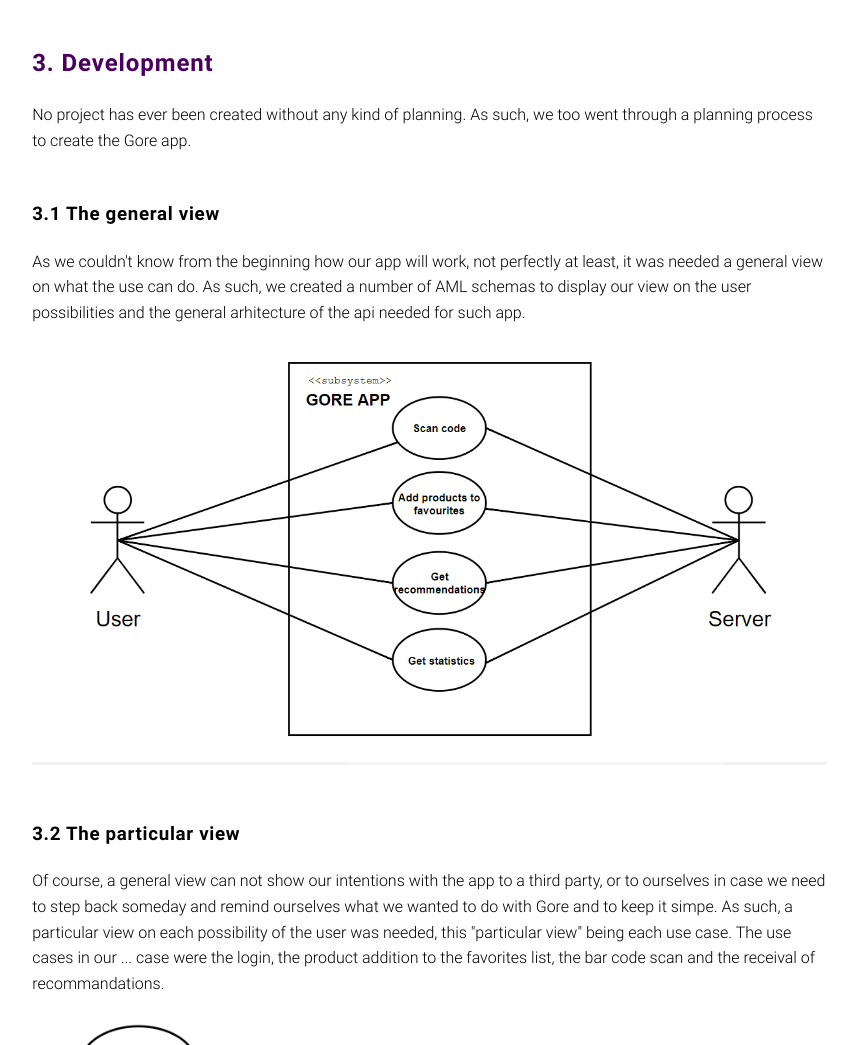
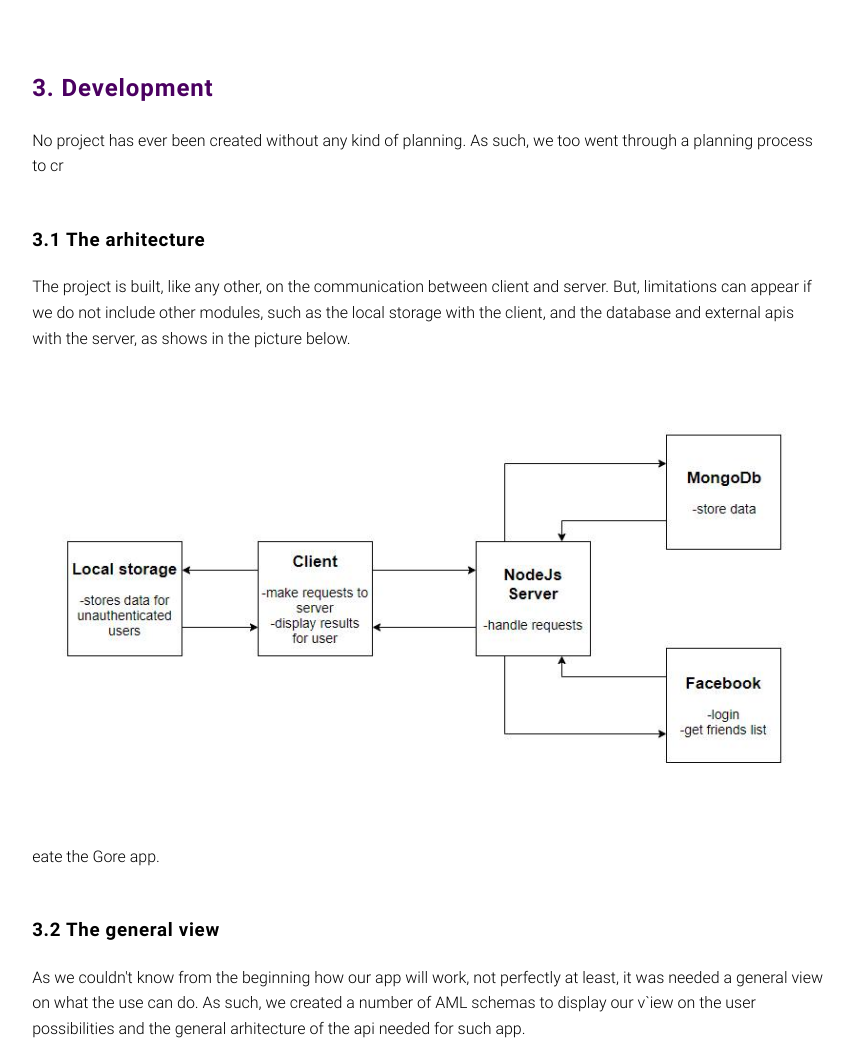
Before and after one commit to Boistean-Sergiu/gore, a website: page htmlDocs/index.html in a window 1280 px wide. Shown: the part 1421-2466 px from the top of the page, without its empty margins (211-1068 px from the left). Drawn offline with Linux system fonts and the light colour scheme.

Commit message:
added arhicture section back, but in the development

```diff
--- a/htmlDocs/index.html
+++ b/htmlDocs/index.html
@@ -53,13 +53,22 @@
     <h2>Development</h2>
     <p>
       No project has ever been created without any kind of planning. As such, we too went through a planning process to
-      create the Gore app.
+      cr
+      <section id="The arhitecture">
+        <h2>The arhitecture</h2>
+        <p>
+          The project is built, like any other, on the  communication between client and server. But, limitations can appear if we do not include other modules, such as the local storage with the client, and the database and external apis with the server, as shows in the picture below.
+        </p>
+        <p>
+          <img src="./imgs/arhitecture.jpg" />
+        </p>
+      </section>eate the Gore app.
     </p>
     <section id="The general view">
       <h2>The general view</h2>
       <p>
         As we couldn't know from the beginning how our app will work, not perfectly at least, it was needed a general
-        view on what the use can do. As such, we created a number of AML schemas to display our view on the user
+        view on what the use can do. As such, we created a number of AML schemas to display our v`iew on the user
         possibilities and the general arhitecture of the api needed for such app.
       </p>
       <p>
```
Also changed, not shown: htmlDocs/imgs/arhitecture.jpg (added).
